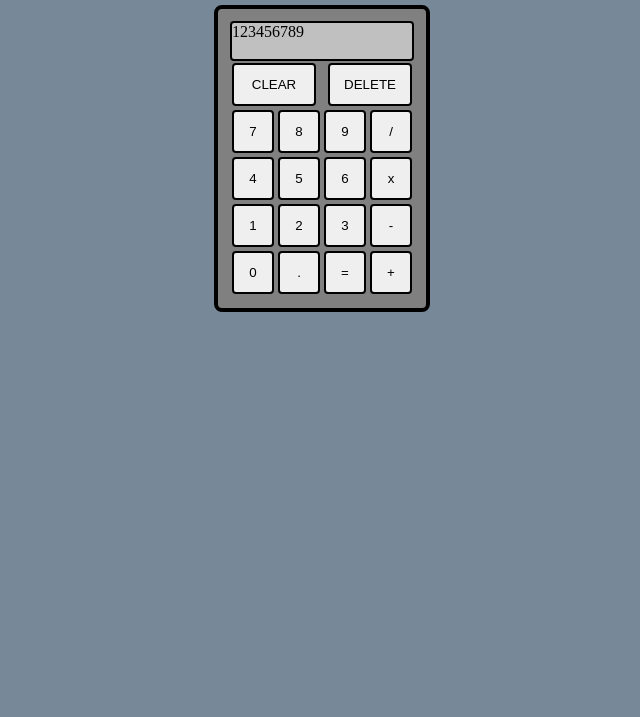
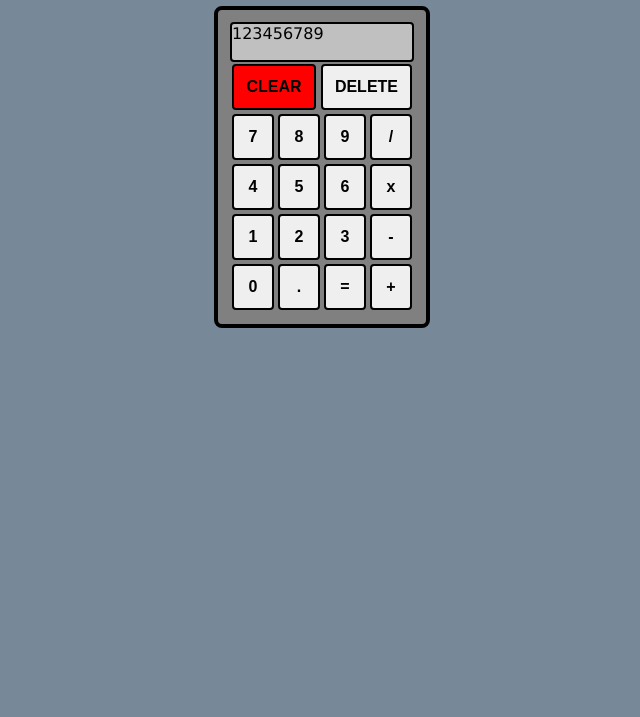
Before and after one commit to Solkol/calculator, a plain HTML site: page index.html in a window 1280 px wide. Shown: the part 83-800 px from the top of the page, without its empty margins (318-958 px from the left). Drawn offline with Linux system fonts and the light colour scheme.

Commit message:
Add font style and background color

```diff
--- a/style.css
+++ b/style.css
@@ -3,6 +3,7 @@ body {
     flex-direction: column;
     align-items: center;
     background-color: lightslategrey;
+    font-family: Verdana, Geneva, Tahoma, sans-serif;
 }
 
 #calculator {
@@ -30,9 +31,15 @@ button {
     margin: 2px;
     border: 2px solid black;
     border-radius: 4px;
+    font-weight: 600;
+    font-size: medium;
 }
 
 #clear,
 #delete {
     aspect-ratio: 3 / 1;
 }
+
+#clear {
+    background-color: red;
+}
```
